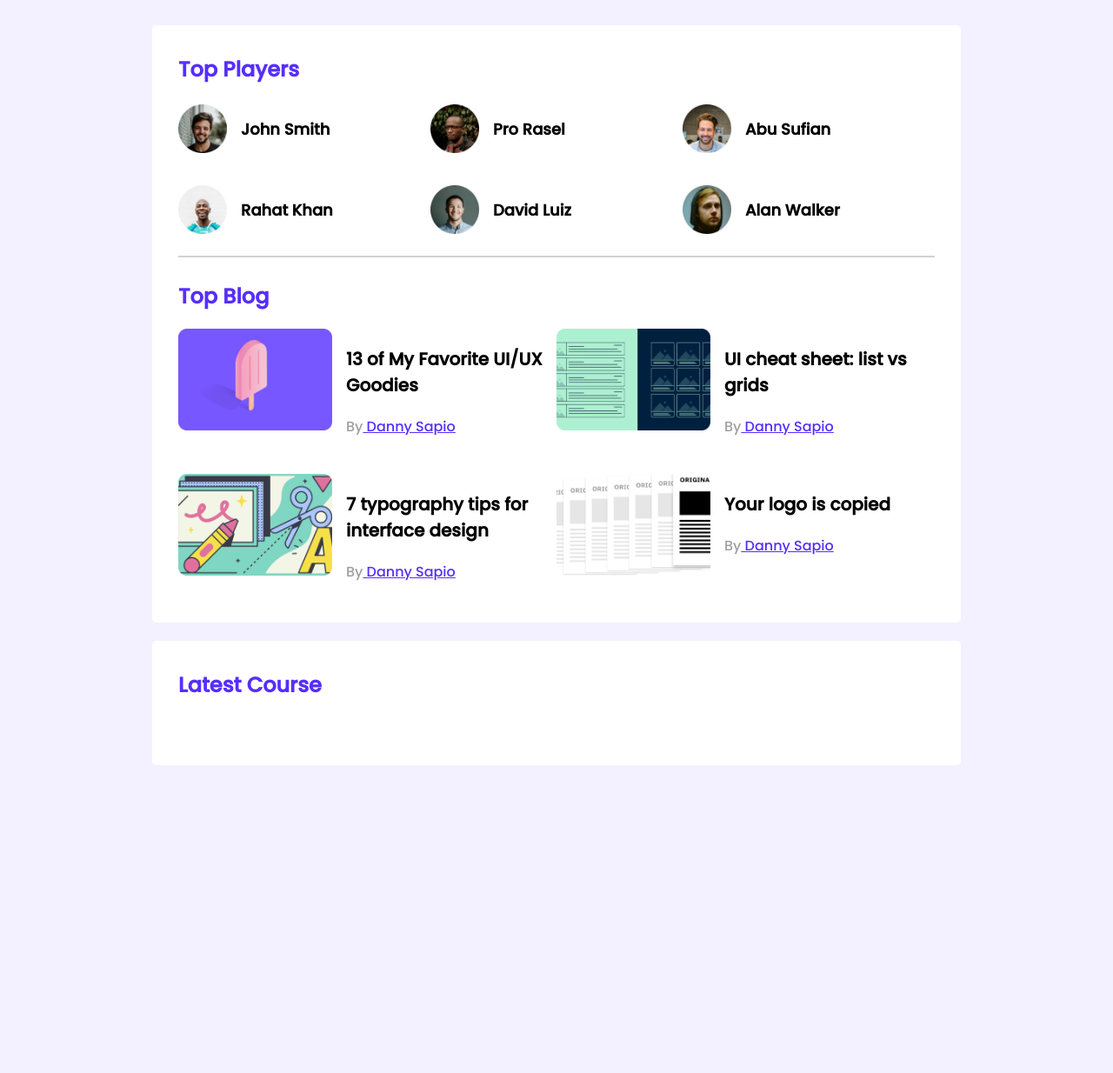
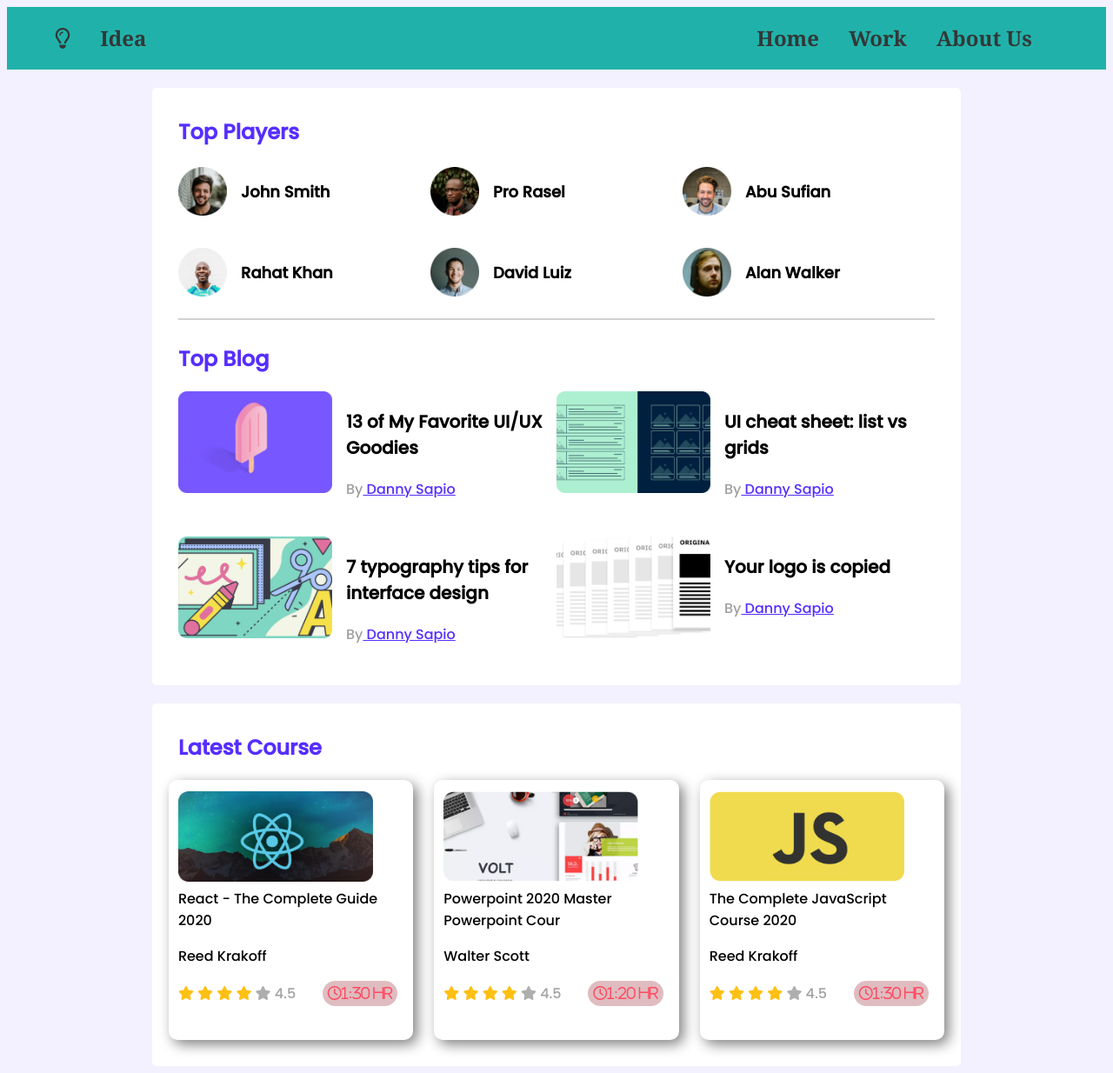
Before and after one commit to smsakawat/Leaderboard, a plain HTML site: page index.html in a window 1280 px wide. Shown: the whole page at 87% size. Before the commit the page ends 888 px from the top, so only its background shows below. Drawn offline with Linux system fonts and the light colour scheme.

Commit message:
second commi

```diff
--- a/index.html
+++ b/index.html
@@ -5,6 +5,10 @@
     <meta charset="UTF-8">
     <meta http-equiv="X-UA-Compatible" content="IE=edge">
     <meta name="viewport" content="width=device-width, initial-scale=1.0">
+    <!-- font styles -->
+
+    <script src="https://kit.fontawesome.com/8bbdb60958.js" crossorigin="anonymous"></script>
+    <!-- style sheets -->
     <link rel="stylesheet" href="styles/style.css">
     <title>Document</title>
 </head>
@@ -13,6 +17,23 @@
 <body>
     <!-- header start -->
     <header>
+        <!-- navbar starts -->
+        <nav class="nav-bar">
+            <div class="nav-item">
+                <span>
+                    <a href="#"><i class="far fa-lightbulb"></i></a>
+                    <a href="#">Idea</a>
+                </span>
+
+                <span>
+                    <a href="#">Home</a>
+                    <a href="#">Work</a>
+                    <a href="#">About Us</a>
+
+                </span>
+            </div>
+        </nav>
+        <!-- navbar ends -->
 
     </header>
     <!-- header end -->
@@ -104,7 +125,78 @@
             <h2 class="section-title">Latest Course</h2>
             <div class="courses">
                 <div class="course">
-                    <div class="course-pic"><img src=""></div>
+                    <div class="course-pic"><img src="images/courses/course-1.png"></div>
+                    <div class="course-detail">
+                        <div class="course-title">React - The Complete Guide 2020</div>
+                        <p class="course-author">Reed Krakoff</p>
+                        <div class="course-info">
+                            <div class="rating-star">
+                                <i class="fas fa-star filled"></i>
+                                <i class="fas fa-star filled"></i>
+                                <i class="fas fa-star filled"></i>
+                                <i class="fas fa-star filled"></i>
+                                <i class="fas fa-star empty"></i>
+                                <span class="course-rating">4.5</span>
+                            </div>
+
+                            <div class="course-time">
+                                <i class="far fa-clock">1:30 hr</i>
+                            </div>
+
+                        </div>
+
+                    </div>
+
+                </div>
+                <div class="course">
+                    <div class="course-pic"><img src="images/courses/course-2.png"></div>
+                    <div class="course-detail">
+                        <div class="course-title">Powerpoint 2020
+                            Master Powerpoint Cour
+                        </div>
+                        <p class="course-author">Walter Scott</p>
+                        <div class="course-info">
+                            <div class="rating-star">
+                                <i class="fas fa-star filled"></i>
+                                <i class="fas fa-star filled"></i>
+                                <i class="fas fa-star filled"></i>
+                                <i class="fas fa-star filled"></i>
+                                <i class="fas fa-star empty"></i>
+                                <span class="course-rating">4.5</span>
+                            </div>
+
+                            <div class="course-time">
+                                <i class="far fa-clock">1:20 hr</i>
+                            </div>
+
+                        </div>
+
+                    </div>
+
+                </div>
+                <div class="course">
+                    <div class="course-pic"><img src="images/courses/course-3.png"></div>
+                    <div class="course-detail">
+                        <div class="course-title">The Complete JavaScript Course 2020</div>
+                        <p class="course-author">Reed Krakoff</p>
+                        <div class="course-info">
+                            <div class="rating-star">
+                                <i class="fas fa-star filled"></i>
+                                <i class="fas fa-star filled"></i>
+                                <i class="fas fa-star filled"></i>
+                                <i class="fas fa-star filled"></i>
+                                <i class="fas fa-star empty"></i>
+                                <span class="course-rating">4.5</span>
+                            </div>
+
+                            <div class="course-time">
+                                <i class="far fa-clock">1:30 hr</i>
+                            </div>
+
+                        </div>
+
+                    </div>
+
                 </div>
             </div>
 
--- a/styles/style.css
+++ b/styles/style.css
@@ -4,8 +4,44 @@ body{
     font-family: 'Poppins', sans-serif;
     background-color:  #F3F1FF;
 }
+/* navbar styles */
+.nav-bar{
+    list-style-type: none;
+	margin: 0;
+	padding: 20px 15px;
+	background-color: lightseagreen;
+
+
+}
+.nav-item{
+    margin-left: 40px;
+    margin-right: 40px;
+    display: flex;
+    justify-content: space-between;
+
+}
+.nav-bar a{
+    text-decoration: none;
+	font-family: Cambria, serif;
+	font-size: 24px;
+	font-style: normal;
+	font-weight: 600;
+	text-transform: normal;
+	letter-spacing: normal;
+	line-height: 1.3em;
+	color: #333738;
+    padding-right: 30px;
+
+}
+.nav-bar a:hover {
+    border-bottom:3px solid red ;
+
+}
+
+
+
 main{
-    display: flex;
+   display: flex;
     flex-direction: column;
     align-items: center;
 
@@ -79,3 +115,84 @@ hr{
 
 }
 /* latest course styles */
+.courses{
+    display: grid;
+    grid-template-columns: repeat(3,1fr);
+    grid-column-gap: 24px;
+    justify-content: center;
+}
+.course{
+    width:252.42px;
+   height: 270px;
+   box-shadow: 5px 5px 15px grey;
+   padding: 13px 18px 16px 11px;
+   border-radius: 10px;
+
+}
+.course-info{
+    display: flex;
+    align-items: center;
+    justify-content: space-between;
+}
+.course .course-pic img{
+    width: 224px;
+height: 104px;
+}
+.fa-star.filled{
+    color: #FFC014;
+}
+
+.fa-star.empty{
+    color:#AEAEAE;
+}
+.course-rating{
+    color:#A2A2A2
+}
+.course-time{
+    color: #FF4A60;
+    background-color: #dab1b6d9;
+    border-radius: 15px;
+    padding: 2px 6px;
+}
+/*--------------------
+ Media Query for Mobiles
+ ----------------------*/
+@media  only screen and (max-width:688px){
+    .container{
+        width: 100%;
+    }
+
+
+   .players,.blogs,.courses{
+       grid-template-columns: repeat(1,1fr);
+
+   }
+   .player,.blog,.course{
+       flex-direction: column;
+       align-items: center;
+
+
+   }
+
+
+}
+/* ---------------------
+Media Query for  Tablets
+-----------------------*/
+@media only screen and (min-width:689px) and (max-width:992px){
+    .container{
+        width: 100%;
+    }
+    .players{
+        grid-template-columns: repeat(1,1fr);
+    }
+    .player,.blog,.course{
+        flex-direction:column;
+        align-items: center;
+    }
+    .courses{
+        grid-template-columns: repeat(2,1fr);
+    }
+
+
+}
```
